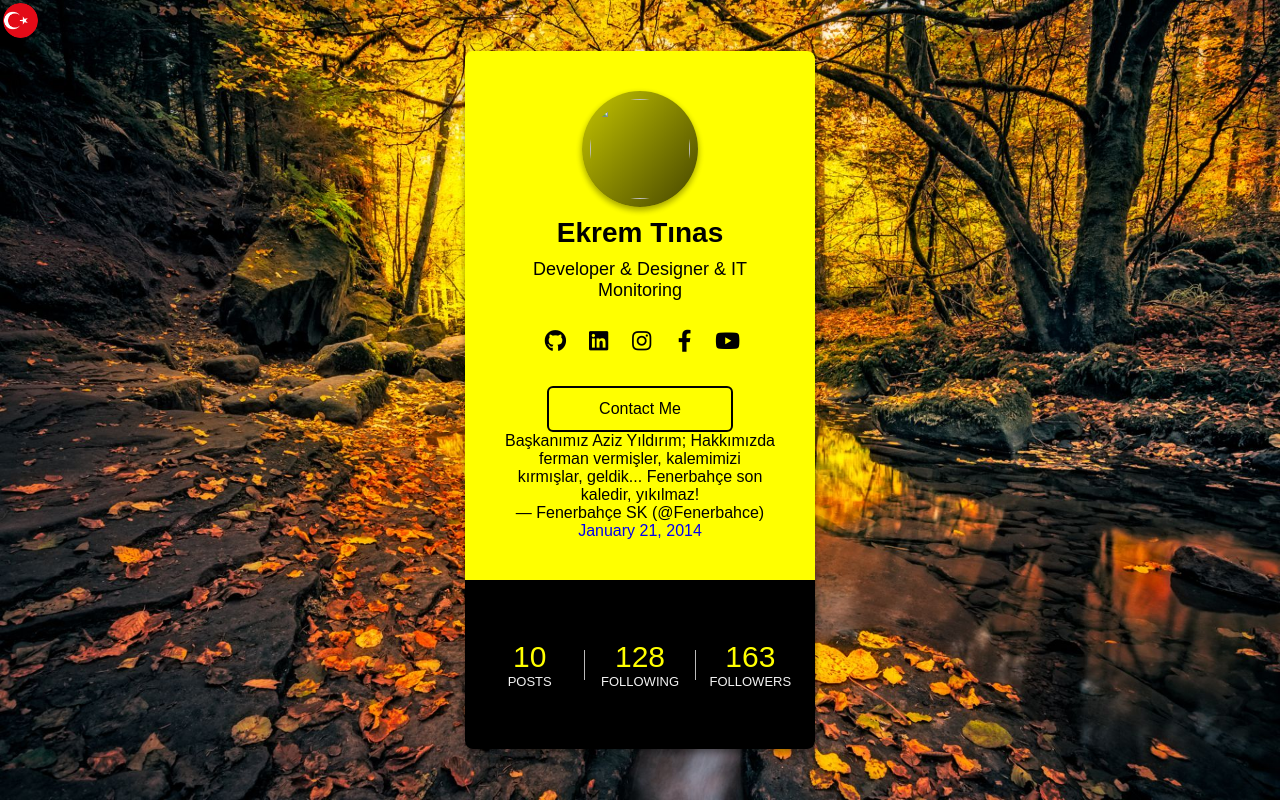
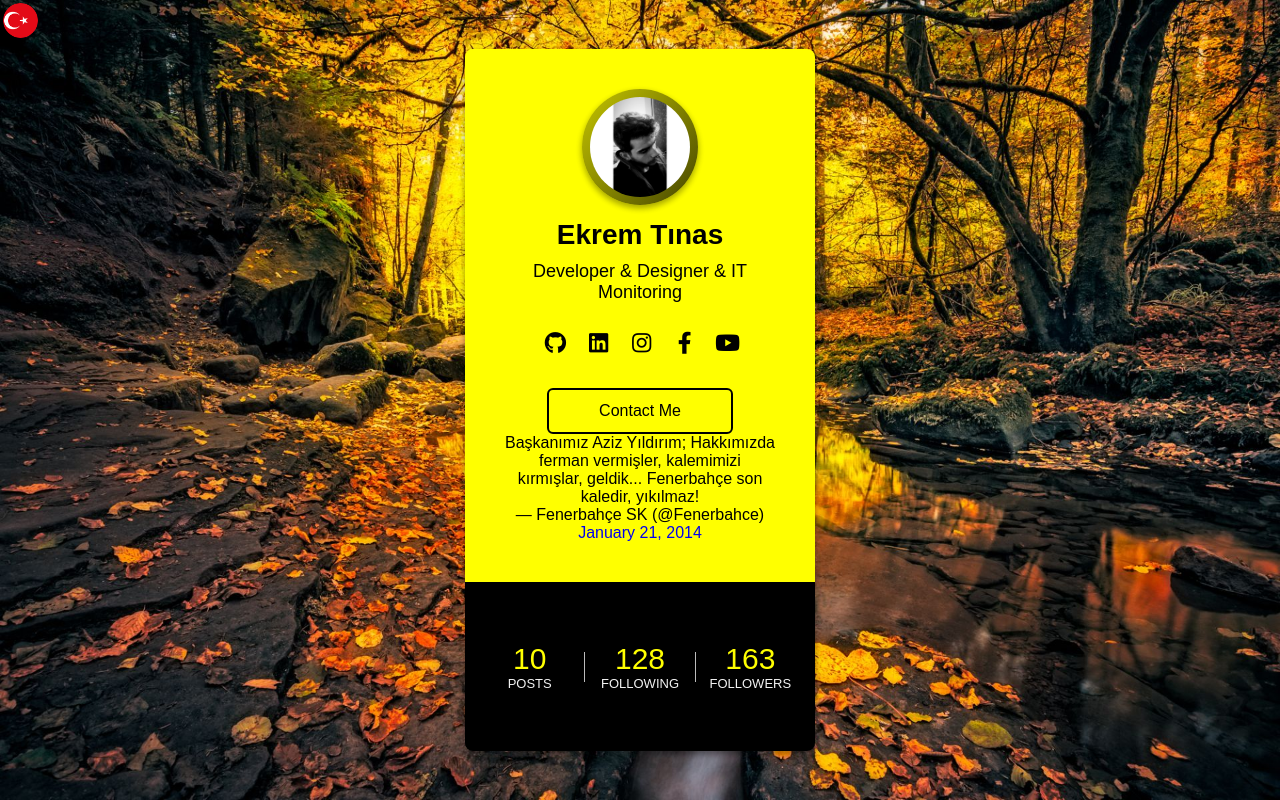
Before and after one commit to ekremtinas/ekremtinas.github.io, a plain HTML site: page index.html in a window 1280 px wide. Drawn offline with Linux system fonts and the light colour scheme.

Commit message:
Update index.html

```diff
--- a/index.html
+++ b/index.html
@@ -22,7 +22,7 @@
     <div class="profile-card">
         <div class="card-header">
             <div class="pic">
-                <img src="23665350.jpg" alt="">
+                <img src="23665350.jpeg" alt="">
             </div>
             <div class="name">Ekrem Tınas</div>
             <div class="desc">Developer & Designer & IT Monitoring</div>
```
